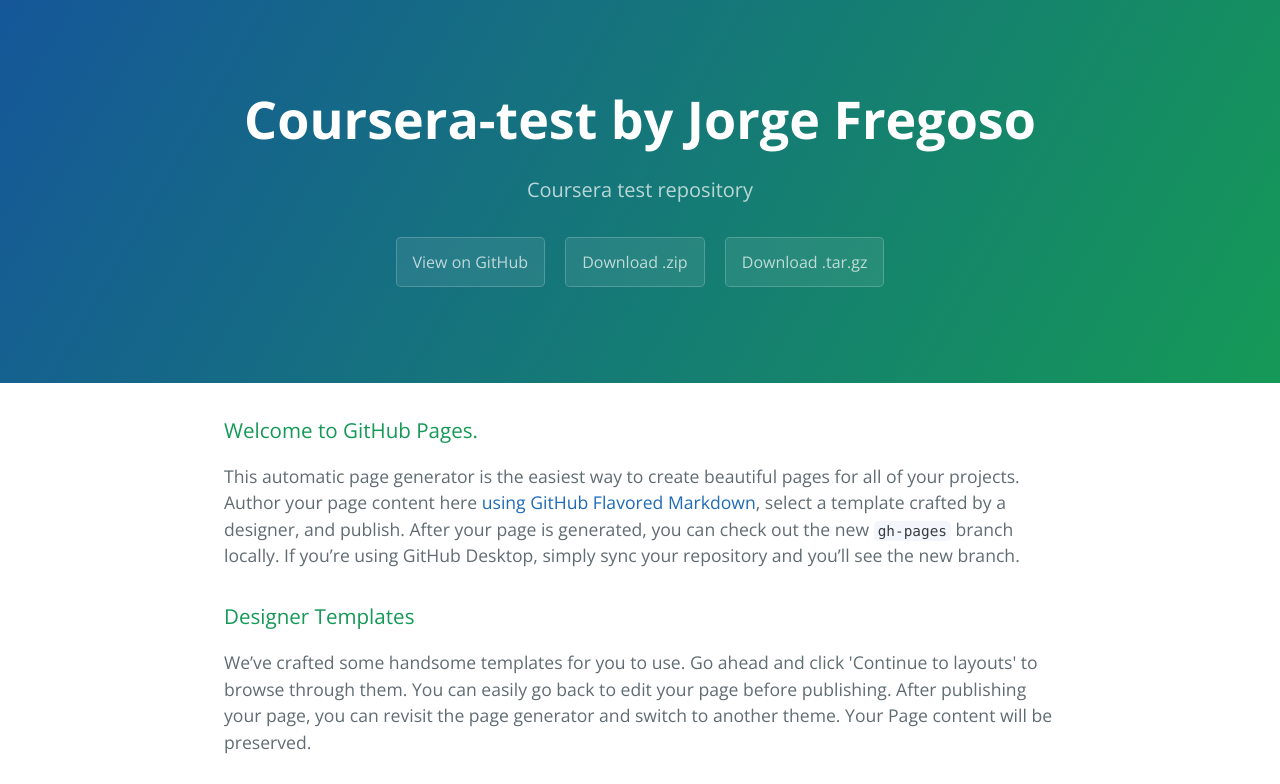
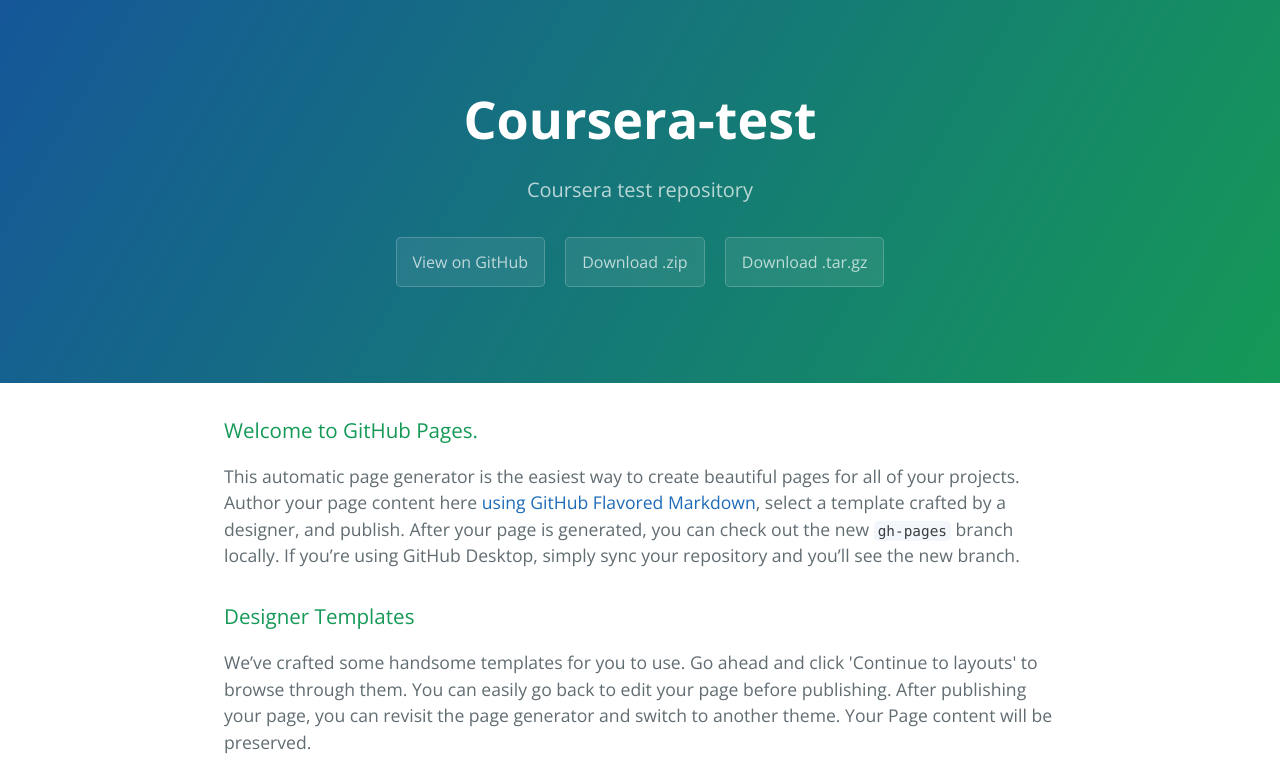
Before and after one commit to jorgefregoso/coursera-test, a plain HTML site: page index.html in a window 1280 px wide. Shown: the top 784 px of the page. Drawn offline with nearby package versions, Linux system fonts and the light colour scheme.

```diff
--- a/index.html
+++ b/index.html
@@ -11,7 +11,7 @@
   </head>
   <body>
     <section class="page-header">
-      <h1 class="project-name">Coursera-test by Jorge Fregoso</h1>
+      <h1 class="project-name">Coursera-test</h1>
       <h2 class="project-tagline">Coursera test repository</h2>
       <a href="https://github.com/jorgefregoso/coursera-test" class="btn">View on GitHub</a>
       <a href="https://github.com/jorgefregoso/coursera-test/zipball/master" class="btn">Download .zip</a>
```
